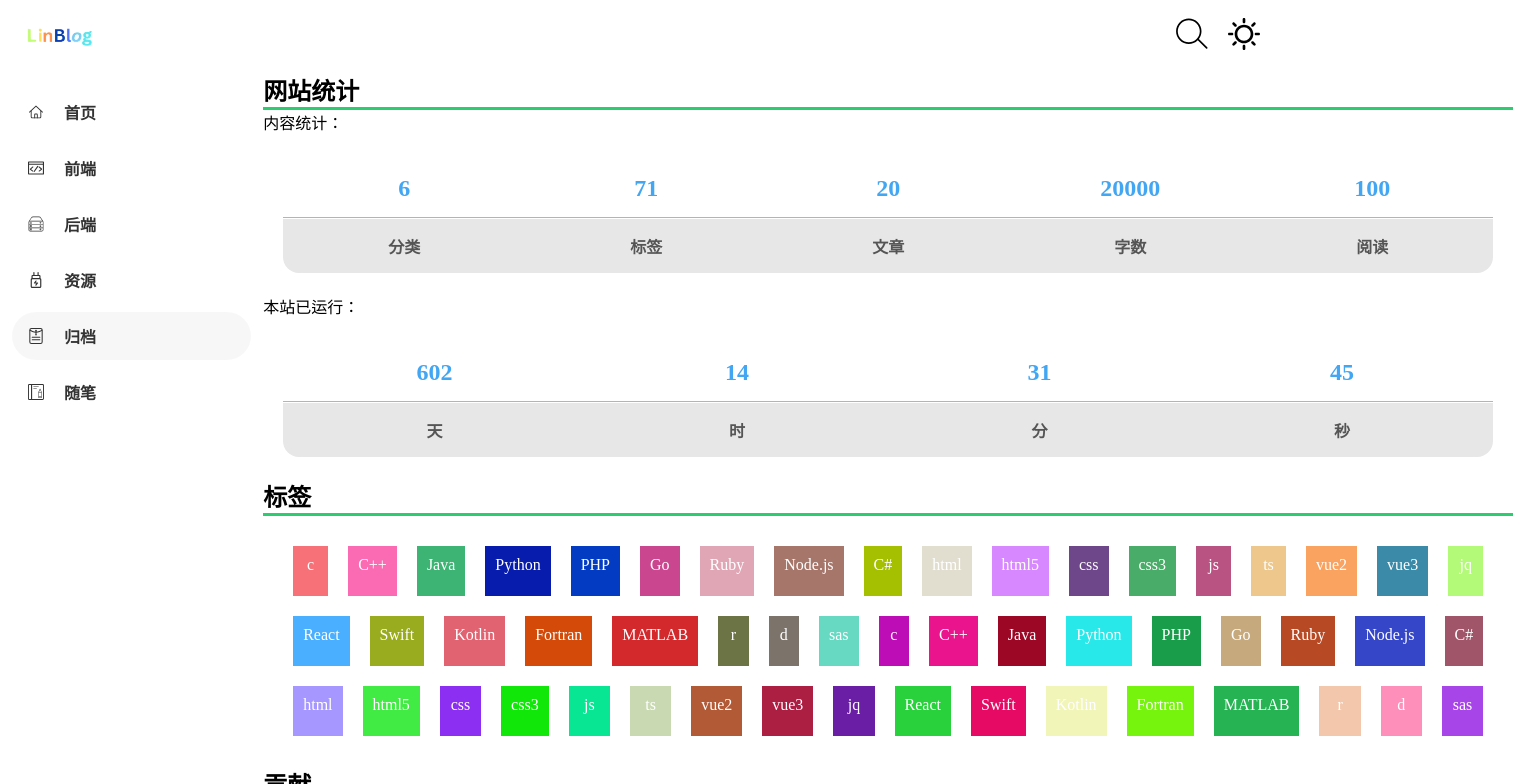
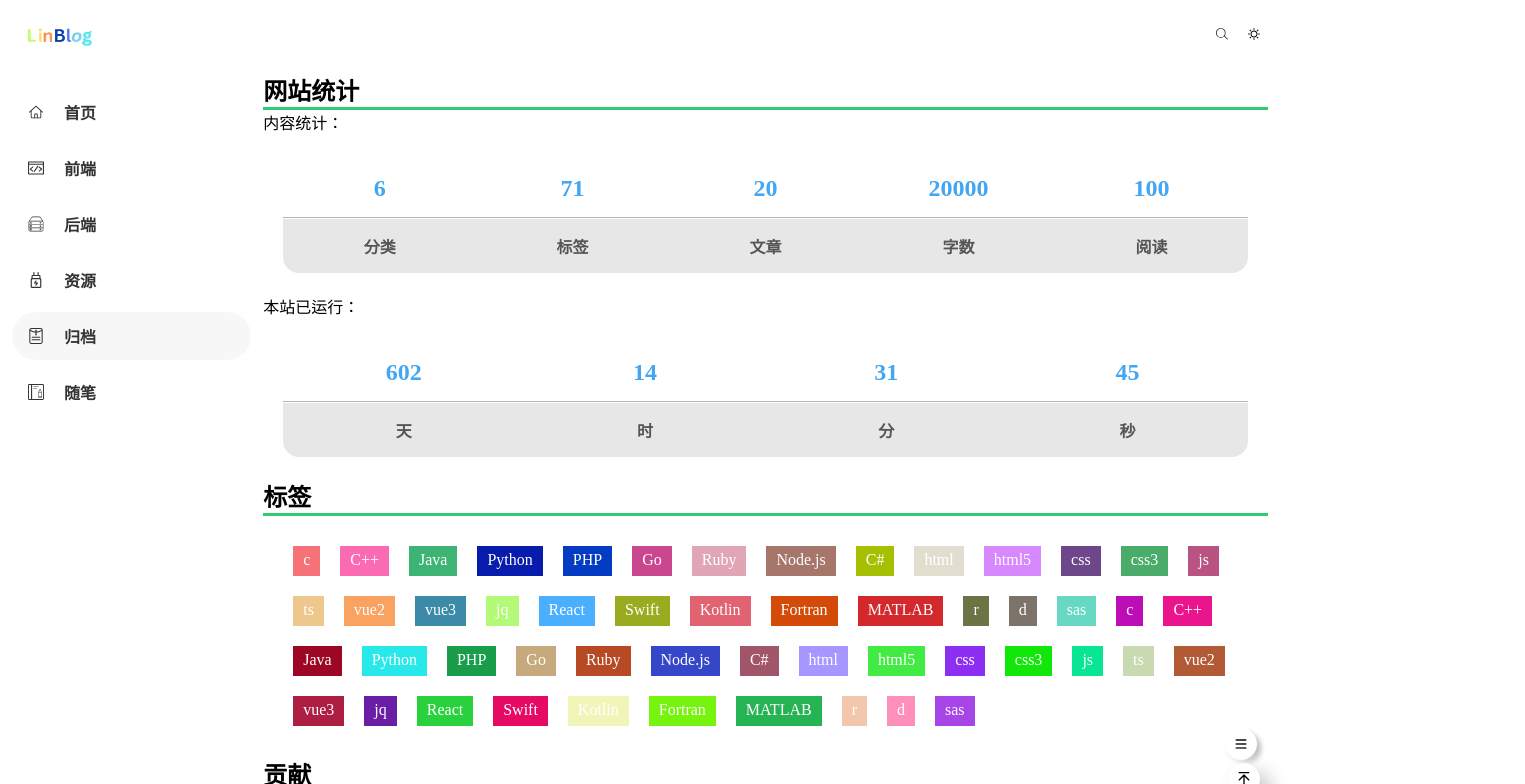
Before and after one commit to Wu-Changlin/linblog, a Vue app: page /archives in a window 1280 px wide. Shown: the top 784 px of the page, 1525 px wide, since content can reach past the window. Built offline with nearby package versions, Linux system fonts and the light colour scheme.

Commit message:
全局布局添加属性box-sizing:border-box（怪异盒子模型），博文页进度10%

```diff
--- a/src/assets/base.css
+++ b/src/assets/base.css
@@ -1,4 +1,6 @@
 * {
+     /*border-box就是将border和padding数值包含在width和height之内，这样的好处就是修改border和padding数值盒子的大小不变。*/
+    box-sizing: border-box;
     padding: 0;
     margin: 0;
     /*不显示滚动条，但是该元素依然可以滚动。*/
@@ -8,6 +10,7 @@
 }
 
 a {
+
     text-decoration: none;
     background-color: transparent
 }
--- /dev/null
+++ b/src/components/article_catalog.vue
@@ -0,0 +1,326 @@
+<template>
+
+
+    <div class="side-bar-catalog">
+        <div class="catalog-card" v-if="Object.keys(titles).length > 0">
+            <div class="catalog-card-header">
+                <div>
+                    <!-- <span>
+                        <font-awesome-icon :icon="['fas', 'bars-staggered']" class="catalog-icon"/>
+                    </span> -->
+                    <span>目录</span>
+                </div>
+                <span class="progress">{{ progress }}</span>
+            </div>
+
+            <div class="catalog-content">
+                <div
+                    v-for="title in titles"
+                    :key="title.id"
+                    @click="scrollToView(title.scrollTop)"
+                    :class="[
+                        'catalog-item',
+                        currentTitle.id == title.id ? 'active' : 'not-active',
+                    ]"
+                    :style="{ marginLeft: title.level * 20 + 'px' }"
+                    v-show="title.isVisible"
+                    :title="title.rawName"
+                >
+                    {{ title.name }}
+                </div>
+            </div>
+        </div>
+    </div>
+
+</template>
+
+<script setup>
+import { reactive, ref } from "vue";
+
+
+
+const props = defineProps({
+    container: {
+        type: String,
+        default: ".article-content",
+    },
+
+});
+
+
+
+console.log(111);
+
+
+        let titles = reactive(getTitles());
+        let currentTitle = reactive({});
+        let progress = ref(0);
+
+        // 获取目录的标题
+        function getTitles() {
+            let titles = [];
+            let levels = ["h1", "h2", "h3"];
+            console.log('props.container:',document.querySelector(props.container));
+            let articleElement = document.querySelector(props.container);
+            if (!articleElement) {
+                return titles;
+            }
+
+
+            let elements = Array.from(articleElement.querySelectorAll("*"));
+
+            // 调整标签等级
+            let tagNames = new Set(
+                elements.map((el) => el.tagName.toLowerCase())
+            );
+            for (let i = levels.length - 1; i >= 0; i--) {
+                if (!tagNames.has(levels[i])) {
+                    levels.splice(i, 1);
+                }
+            }
+
+            let serialNumbers = levels.map(() => 0);
+            for (let i = 0; i < elements.length; i++) {
+                const element = elements[i];
+                let tagName = element.tagName.toLowerCase();
+                let level = levels.indexOf(tagName);
+                if (level == -1) continue;
+
+                let id = tagName + "-" + element.innerText + "-" + i;
+                let node = {
+                    id,
+                    level,
+                    parent: null,
+                    children: [],
+                    rawName: element.innerText,
+                    scrollTop: element.offsetTop,
+                };
+
+                if (titles.length > 0) {
+                    let lastNode = titles.at(-1);
+
+                    // 遇到子标题
+                    if (lastNode.level < node.level) {
+                        node.parent = lastNode;
+                        lastNode.children.push(node);
+                    }
+                    // 遇到上一级标题
+                    else if (lastNode.level > node.level) {
+                        serialNumbers.fill(0, level + 1);
+                        let parent = lastNode.parent;
+                        while (parent) {
+                            if (parent.level < node.level) {
+                                parent.children.push(node);
+                                node.parent = parent;
+                                break;
+                            }
+                            parent = parent.parent;
+                        }
+                    }
+                    // 遇到平级
+                    else if (lastNode.parent) {
+                        node.parent = lastNode.parent;
+                        lastNode.parent.children.push(node);
+                    }
+                }
+
+                serialNumbers[level] += 1;
+                let serialNumber = serialNumbers.slice(0, level + 1).join(".");
+
+                node.isVisible = node.parent == null;
+                node.name = serialNumber + ". " + element.innerText;
+                titles.push(node);
+            }
+
+            return titles;
+        }
+
+        // 监听滚动事件并更新样式
+        window.addEventListener("scroll", function () {
+            progress.value =
+                parseInt(
+                    (window.scrollY / document.documentElement.scrollHeight) *
+                        100
+                ) + "%";
+
+            let visibleTitles = [];
+
+            for (let i = titles.length - 1; i >= 0; i--) {
+                const title = titles[i];
+                if (title.scrollTop <= window.scrollY) {
+                    if (currentTitle.id === title.id) return;
+
+                    Object.assign(currentTitle, title);
+
+                    // 展开节点
+                    setChildrenVisible(title, true);
+                    visibleTitles.push(title);
+
+                    // 展开父节点
+                    let parent = title.parent;
+                    while (parent) {
+                        setChildrenVisible(parent, true);
+                        visibleTitles.push(parent);
+                        parent = parent.parent;
+                    }
+
+                    // 折叠其余节点
+                    for (const t of titles) {
+                        if (!visibleTitles.includes(t)) {
+                            setChildrenVisible(t, false);
+                        }
+                    }
+
+                    return;
+                }
+            }
+        });
+
+        // 设置子节点的可见性
+        function setChildrenVisible(title, isVisible) {
+            for (const child of title.children) {
+                child.isVisible = isVisible;
+            }
+        }
+
+        // 滚动到指定的位置
+        function scrollToView(scrollTop) {
+            window.scrollTo({ top: scrollTop, behavior: "smooth" });
+        }
+
+        // return { titles, currentTitle, progress, scrollToView };
+
+
+
+</script>
+
+<style scoped>
+
+
+.side-bar-catalog {
+		height: calc(100vh - 72px);
+		overflow-y: scroll;
+		background-color: var(--bg);
+		display: flex;
+		flex-direction: column;
+		flex-shrink: 0;
+		padding-top: 16px;
+		margin-top: 72px;
+		position: fixed;
+		overflow: visible;
+		/* visibility: visible; */
+
+
+		@media screen and (max-width: 695px) {
+			display: none;
+			/* visibility: hidden; */
+
+		}
+		@media screen and (min-width: 696px) and (max-width: 959px) {
+			display: none;
+			/* visibility: hidden; */
+
+		}
+
+		@media screen and (min-width: 960px) and (max-width: 1191px) {
+			width: calc(-18px + 25vw);
+			margin-left: 12px;
+		}
+
+		@media screen and (min-width: 1192px) and (max-width: 1423px) {
+			width: calc(-16.8px + 20vw);
+			margin-left: 12px;
+		}
+
+		@media screen and (min-width: 1424px) and (max-width: 1727px) {
+			width: calc(-21.33333px + 16.66667vw);
+			margin-left: 16px;
+		}
+
+		@media screen and (min-width: 1728px) {
+			width: 266.66667px;
+			margin-left: 16px;
+		}
+
+
+
+
+
+	}
+
+
+
+
+
+
+.catalog-card {
+    background: white;
+    border-radius: 8px;
+    box-shadow: 0 3px 8px 6px rgba(7, 17, 27, 0.05);
+    padding: 20px 24px;
+    width: 100%;
+    margin-top: 25px;
+    box-sizing: border-box;
+}
+
+.catalog-card-header {
+    text-align: left !important;
+    margin-bottom: 15px;
+    display: flex;
+    justify-content: space-between;
+    align-items: center;
+}
+
+.catalog-icon {
+    font-size: 18px;
+    margin-right: 10px;
+    color: dodgerblue;
+}
+
+.catalog-card-header div > span {
+    font-size: 17px;
+    color: #4c4948;
+}
+
+.progress {
+    color: #a9a9a9;
+    font-style: italic;
+    font-size: 140%;
+}
+
+.catalog-content {
+    max-height: calc(100vh - 120px);
+    overflow: auto;
+    margin-right: -24px;
+    padding-right: 20px;
+}
+
+.catalog-item {
+    color: #666261;
+    margin: 5px 0;
+    line-height: 28px;
+    cursor: pointer;
+    transition: all 0.2s ease-in-out;
+    font-size: 14px;
+    padding: 2px 6px;
+    display: -webkit-box;
+    overflow: hidden;
+    text-overflow: ellipsis;
+    -webkit-line-clamp: 1;
+    -webkit-box-orient: vertical;
+
+    &:hover {
+        color: #1892ff;
+    }
+}
+
+.active {
+    background-color: red;
+    color: white;
+
+    &:hover {
+        background-color: #0c82e9;
+        color: white;
+    }
+}
+</style>
--- a/src/components/contribution_calendar.vue
+++ b/src/components/contribution_calendar.vue
@@ -287,6 +287,7 @@
 
 
 
+  //已选择某年贡献信息
   function clickContributionYear(year) {
     //赋空值（或者monthBar_data.monthBar.length=0），清除原有数据（防止变成追加数据）
     data.infos = [];
@@ -332,8 +333,8 @@
 
   //选定日期的年份
    const the_year_of_the_selected_date=ref();
-    //点击日期格子
-    function handleClick(item) {
+  //点击日期格子
+  function handleClick(item) {
       if (data.active_id == item.id) {
         data.active_id = -1;
         data.is_selected = false;
--- a/src/components/tag_count.vue
+++ b/src/components/tag_count.vue
@@ -5,7 +5,7 @@
 
 
           <a :style="{backgroundColor: getDarkRandomColor()} "
-          :class=" {'tag-count-item':true,'active':data.tagActive==item.tag_id?true:''}"
+          :class=" {'tag-count-item':true,'active':data.active_id==item.tag_id?true:'','no-active':data.active_id!=item.tag_id && data.active_id!=-1?true:''}"
            v-for="(item, index) in data.list" :key="index" @click="clickTag(item.tag_id,item.tag_name)">
             {{ item.tag_name }}
           </a>
@@ -21,12 +21,7 @@
   const tagRef = ref();//获取元素高度
 
    const data=reactive({
-      tagHeight:0,
-      tagBtn:false,
-      tagNoWrap:false,
-      tagBtnType:false,
-      tagWrap:false,
-      tagActive:0,
+      active_id:-1,
       list: [
         { tag_id: 1, tag_name: "c" },
         { tag_id: 2, tag_name: "C++" },
@@ -81,18 +76,31 @@
         { tag_id: 51, tag_name: "d" },
         { tag_id: 52, tag_name: "sas" },
       ],
-      showAll: false,
-
   })
-
 
 
   const emit = defineEmits(['child-click-tag'])
 
 
 
+  function clickTag(tag_id,tag_name){
+    // console.log('tag_id:',tag_id,',tag_name:',tag_name);
 
-//问题：切换主题随机颜色没有响应
+
+    if (data.active_id==tag_id) {
+        data.active_id = -1;
+      } else {
+        data.active_id = tag_id;
+      }
+      console.log('tag_id:',tag_id,', data.active_id:', data.active_id);
+
+    emit('child-click-tag',tag_id,tag_name);
+    // console.log('data.tagActive:',data.tagActive);
+  }
+
+
+
+  //问题：切换主题随机颜色没有响应
 function getandomColor(){
   // 从取缓存中取值，给个默认值。
   const theme = ref(localStorage.getItem('theme') || 'light');
@@ -137,17 +145,6 @@ function getDarkRandomColor() {
 
 
 
-
-
-
-  function clickTag(tag_id,tag_name){
-    // console.log('tag_id:',tag_id,',tag_name:',tag_name);
-    data.tagActive=tag_id;
-
-    emit('child-click-tag',tag_id,tag_name);
-    console.log('data.tagActive:',data.tagActive);
-  }
-
 </script>
 
 <style>
@@ -158,19 +155,19 @@ function getDarkRandomColor() {
         display: flex;
         width: 100%;
         flex-wrap: wrap;
+
+
         .tag-count-item {
-            flex: 1;
-            /* word-wrap: pre-wrap; */
+            /* flex: 1; */
+            display :block;
             text-align:center;
-            border: none !important;
             width: auto;
             margin: 10px;
             height: 30px;
-            /* 可以添加其他样式，比如字体颜色、背景等 */
             padding: 10px;
-            text-decoration: none;
             color: var(--text-light-dark);
             opacity: 5;
+            line-height: 50%;
               /*鼠标移入效果*/
               &:hover{
                 /* background-color: rgba(0, 0, 0, 0.03); */
@@ -186,6 +183,11 @@ function getDarkRandomColor() {
             color: var(--text-light-dark);
           }
 
+          .no-active {
+            /* background-color: rgba(0, 0, 0, 0.03); */
+            opacity: 1;
+          }
+
 
 
     }
--- a/src/components/year_select.vue
+++ b/src/components/year_select.vue
@@ -79,8 +79,8 @@ onMounted(() => {
     stopWatch.value = watch(
     () => props.theYearOfTheSelectedDate,
     (newValue, oldValue) => {
-        console.log(111);
-        console.log('props.theYearOfTheSelectedDate:',props.theYearOfTheSelectedDate)
+        // console.log(111);
+        // console.log('props.theYearOfTheSelectedDate:',props.theYearOfTheSelectedDate)
         data.active_contribution_year = props.theYearOfTheSelectedDate;
         data.annex_title=props.theYearOfTheSelectedDate;
       // 你可以在这里根据newValue做出响应
--- a/src/views/frontend/archives.vue
+++ b/src/views/frontend/archives.vue
@@ -1,7 +1,7 @@
 <template>
 
-  <div class="feeds-page">
-    <div class="feeds-container">
+  <div class="archives-page">
+    <div class="archives-container">
       <!-- 网站统计栏 开始-->
       <h2>网站统计</h2>
         <!-- 网站内容 开始-->
@@ -86,7 +86,7 @@
 
       </div>
 
-      <div   v-if="select_contribution_year" style="width: 100%;">
+      <div   v-if="select_contribution_year" style="width: 100%; padding: 2px;">
         <Waterfall></Waterfall>
        </div>
 
@@ -191,25 +191,17 @@
 
   <style>
 
-  .feeds-page {
-    flex: 1;
-    padding: 0 12px;
-    padding-top: 72px;
-    margin: 0 auto;
-    width: 100%;
-    max-width:1260px;
-    flex-direction: column;
-    overflow: hidden; /* 禁止容器滚动 */
-     /* 修改盒子大小属性 */
+  .archives-page {
+    overflow-x: hidden;/* 禁止容器x轴方向滚动 */
 
-
-    .feeds-container {
+  }
+  .archives-container {
+      overflow-x: hidden;/* 禁止容器x轴方向滚动 */
       display: flex;
       flex-direction: column;
-      align-items: center;
-      user-select: none;
-      -webkit-user-select: none;
-
+      padding: 0 12px;
+      padding-top: 72px;
+      width: 100%;
         h2 {
           width: 100%;
           max-width:1260px;
@@ -277,10 +269,6 @@
     }
 
 
-  }
-
-
-
     /* 动态栏 开始*/
     .contribution-activity-count {
         display: flex;
--- a/src/views/frontend/article.vue
+++ b/src/views/frontend/article.vue
@@ -3,10 +3,17 @@
 		<NavBar></NavBar>
 
 		<div class="main">
-			<SideBar></SideBar>
 
+			<ArticleCatalog></ArticleCatalog>
 			<div class="main-content with-side-bar">
-        <div v-html="data.list"></div>
+
+				<div class="article-page">
+					<div class="article-container">
+						<div class="article-content" v-html="data.list"></div>
+
+					</div>
+				</div>
+
 			</div>
 
 			<FloatingBtnSets></FloatingBtnSets>
@@ -26,6 +33,7 @@ import NavBar from "@/components/nav_bar.vue";
 import SideBar from "@/components/side_bar.vue";
 import CntentList from "@/components/content_list.vue";
 import FloatingBtnSets from "@/components/floating_btn_sets.vue";
+import ArticleCatalog from "@/components/article_catalog.vue";
 // import Footer from "@/components/footer.vue";
 import {ref,reactive} from "vue";
 
@@ -39,44 +47,24 @@ const data=reactive({
 </script>
 
 <style scoped>
+ .article-page {
 
+    overflow-x: hidden;/* 禁止容器x轴方向滚动 */
 
-
-.container {
-	padding: 0;
-	max-width: 1728px;
-	background-color: var(--bg);  /* fff*/
-	margin: 0 auto;
-
-
-	.main {
-	display: flex;
-
-	.main-content {
-		width: 100%;
-
+  }
+  .article-container {
+      overflow-x: hidden;/* 禁止容器x轴方向滚动 */
+      display: flex;
+      flex-direction: column;
+      padding: 0 12px;
+      padding-top: 72px;
+      width: 100%;
 	}
 
-	.main-content {
-		@media screen and (min-width: 960px) and (max-width: 1191px) {
-		padding-left: calc(-6px + 25vw);
-		}
-
-		@media screen and (min-width: 1192px) and (max-width: 1423px) {
-		padding-left: calc(-4.8px + 20vw);
-		}
-
-		@media screen and (min-width: 1424px) and (max-width: 1727px) {
-		padding-left: calc(-5.33333px + 16.66667vw);
-		}
-
-		@media screen and (min-width: 1728px) {
-		padding-left: 282.66667px;
-		}
+	.article-content{
+		max-width: 1280px;
+		white-space:per;
+		box-sizing: border-box;
 	}
-	}
-}
-
-
 
 </style>
--- a/src/views/layout.vue
+++ b/src/views/layout.vue
@@ -9,7 +9,7 @@
 				<router-view />
 			</div>
 
-			<!-- <FloatingBtnSets></FloatingBtnSets> -->
+			<FloatingBtnSets></FloatingBtnSets>
 			<!-- <Footer></Footer> -->
 
 		</div>
@@ -26,7 +26,7 @@ import NavBar from "@/components/nav_bar.vue";
 import SideBar from "@/components/side_bar.vue";
 import CntentList from "@/components/content_list.vue";
 import FloatingBtnSets from "@/components/floating_btn_sets.vue";
-// import Footer from "@/components/footer.vue";
+import Footer from "@/components/footer.vue";
 
 import { useRouter } from "vue-router";
 
```
